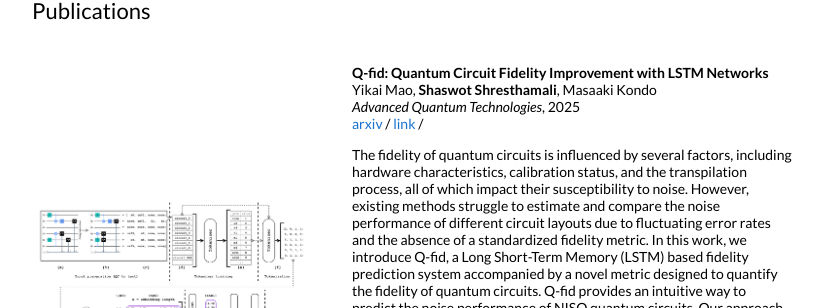
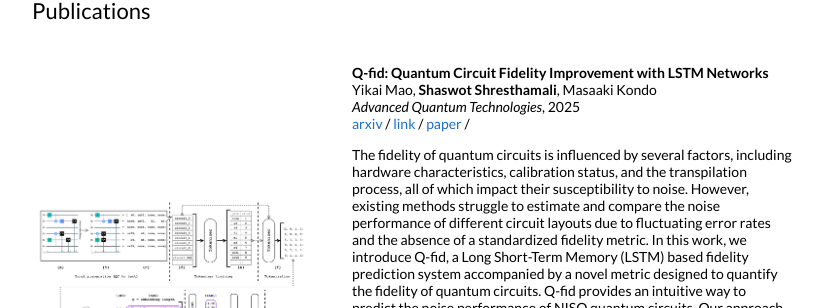
Before and after one commit to shaswot/shaswot.github.io, a Jekyll site: the page built from _posts/2025-03-26-AQT-QFID.markdown, in a window 1280 px wide and 900 px high, scrolled down 569 px. Shown: the part 145-453 px from the top of the window, without its empty margins (228-1050 px from the left). Built offline with Jekyll 4.4.1, drawn with Linux system fonts in a browser that asks for light colours.

Commit message:
updated with QFID paper pdf

```diff
--- a/_posts/2025-03-26-AQT-QFID.markdown
+++ b/_posts/2025-03-26-AQT-QFID.markdown
@@ -7,7 +7,7 @@ categories: research
 author: "Yikai Mao"
 authors: "Yikai Mao, <strong>Shaswot Shresthamali</strong>, Masaaki Kondo"
 venue: "Advanced Quantum Technologies"
-paper:
+paper: /pdfs/aqt-2025-paper.pdf
 arxiv: https://arxiv.org/abs/2303.17523
 link : https://doi.org/10.1002/qute.202500022
 slides:
```
Also changed, not shown: 3 other files.
